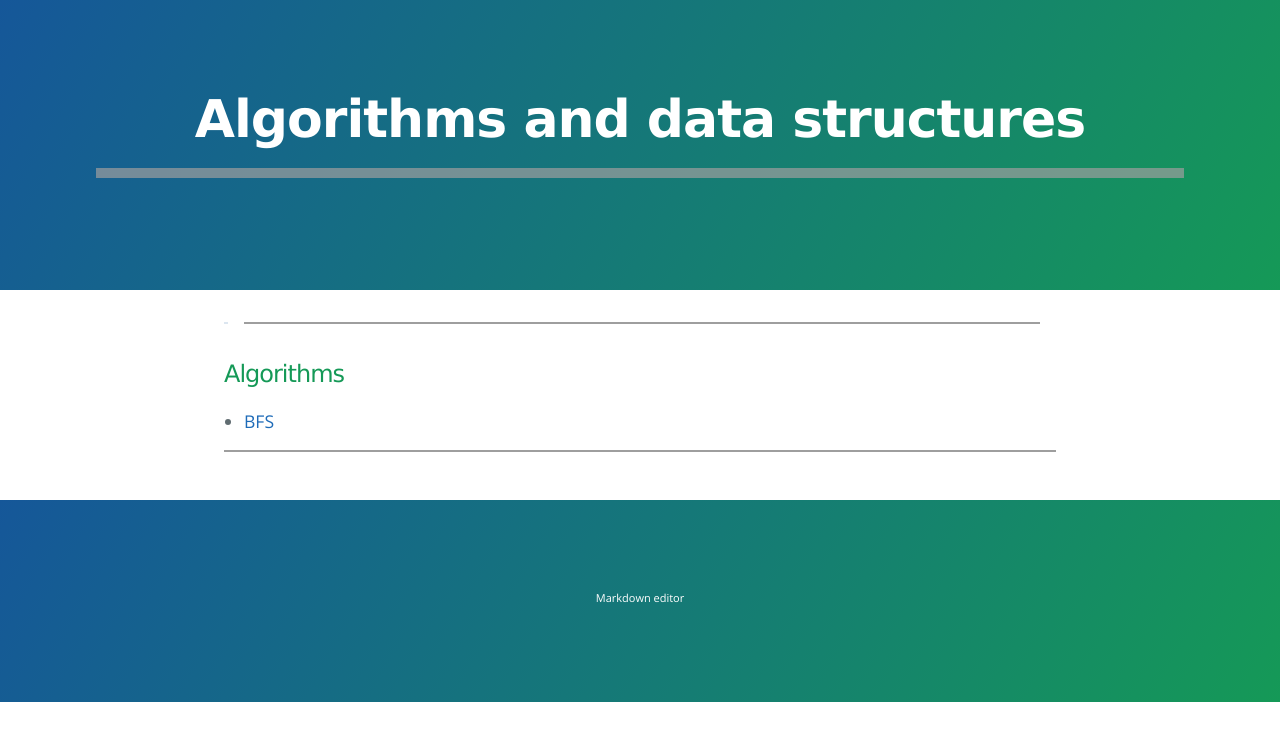
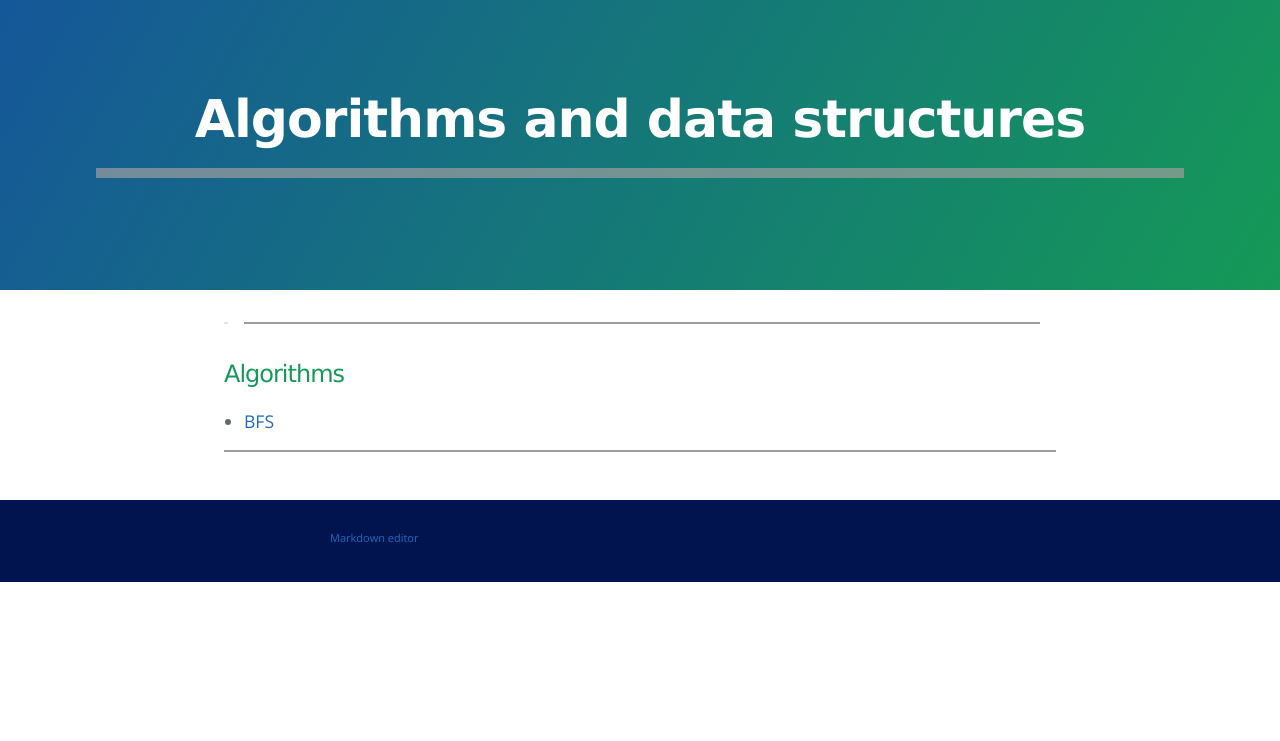
Before and after one commit to Nimitha-jagadeesha/Al-Ds, a Jekyll site: the page built from index.md, in a window 1280 px wide. Shown: the top 741 px of the page. Built offline with Jekyll 4.4.1, drawn with Linux system fonts in a browser that asks for light colours; the repository's description, which GitHub fills in, is left out; grey boxes are pictures that could not be loaded.

Commit message:
Update default.html

```diff
--- a/_layouts/default.html
+++ b/_layouts/default.html
@@ -30,10 +30,12 @@
       {{ content }}
 
     </main>
-    <footer class="page-header" role="banner">
-      <p style="font-size: 11px;">
-        <a style="color: white; text-decoration: none;" href="{{ '/editor.html' | relative_url }}">Markdown editor</a>
-    </p>
-    </footer>
+   <div id="footer_wrap" class="outer">
+      <footer class="inner">
+
+        <p style="font-size: 11px;">
+            <a style="text-decoration: none;" href="{{ '/editor.html' | relative_url }}">Markdown editor</a>
+        </p>
+      </footer>
   </body>
 </html>
```
